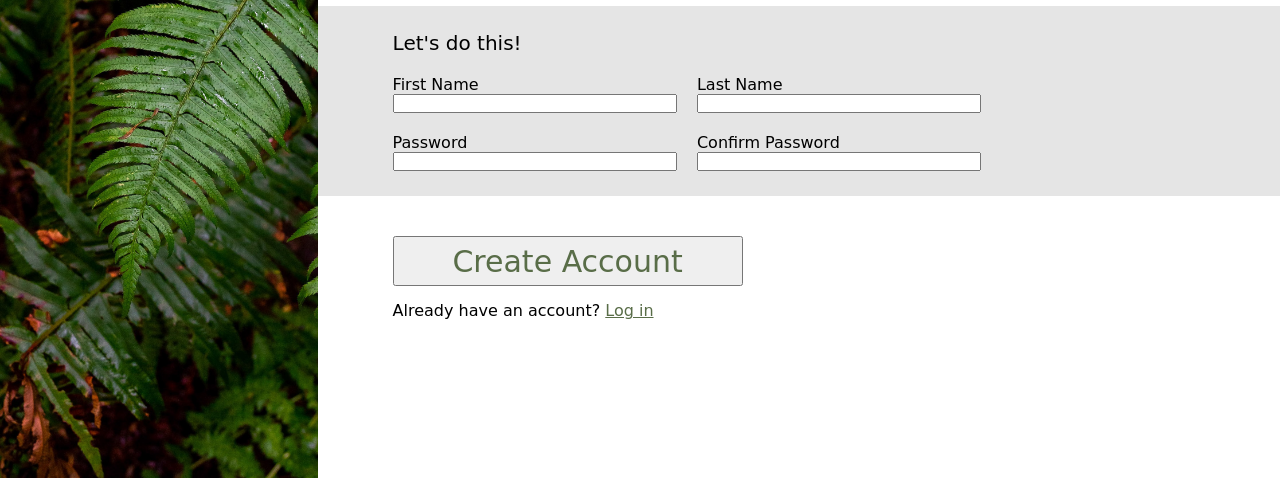
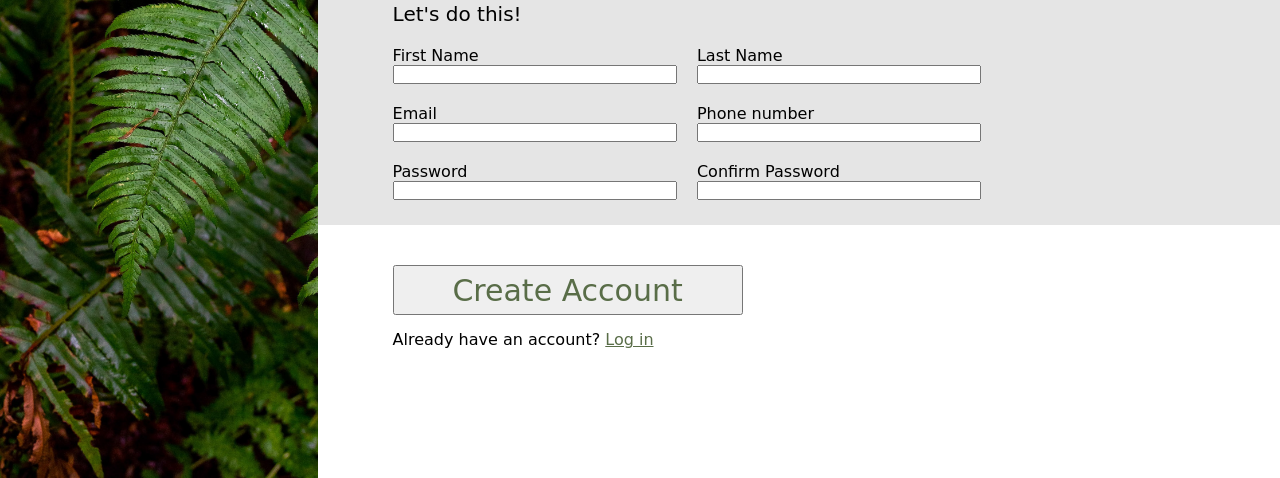
Before and after one commit to kamilss2111/odin-sign-up-form, a plain HTML site: page index.html in a window 1280 px wide. Shown: the part 322-800 px from the top of the page. Drawn offline with Linux system fonts and the light colour scheme; a web font is replaced by a local one.

Commit message:
add two new input to form

```diff
--- a/index.html
+++ b/index.html
@@ -36,6 +36,14 @@
 						<input type="text" id="surname" />
 					</div>
 					<div class="inputs">
+						<label for="email">Email</label>
+						<input type="email" id="email" />
+					</div>
+					<div class="inputs">
+						<label for="phone">Phone number</label>
+						<input type="tel" id="phone" />
+					</div>
+					<div class="inputs">
 						<label for="pass">Password</label>
 						<input type="password" id="pass" />
 					</div>
```
